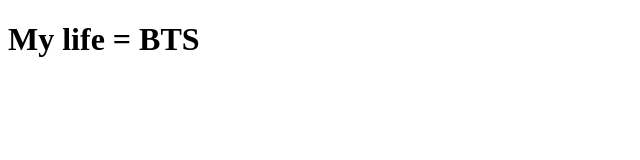
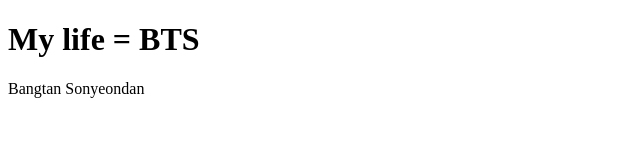
Before and after one commit to Manojna-10/repo, a plain HTML site: page bts.html in a window 1280 px wide. Shown: the whole page, without its empty margins (0-640 px from the left). Drawn offline with Linux system fonts and the light colour scheme.

Commit message:
Second Commit

```diff
--- a/bts.html
+++ b/bts.html
@@ -3,5 +3,8 @@
     <head>
         <title>Borahae</title>
     </head>
-    <h1>My life = BTS</h1>
+    <body>
+        <h1>My life = BTS</h1>
+        <p>Bangtan Sonyeondan</p>
+    </body>
 </html>
```
